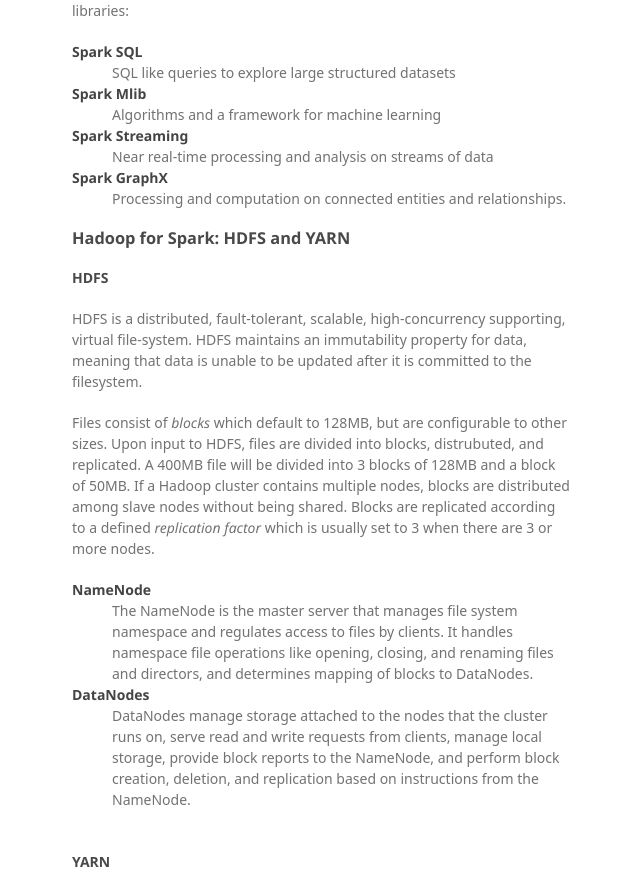
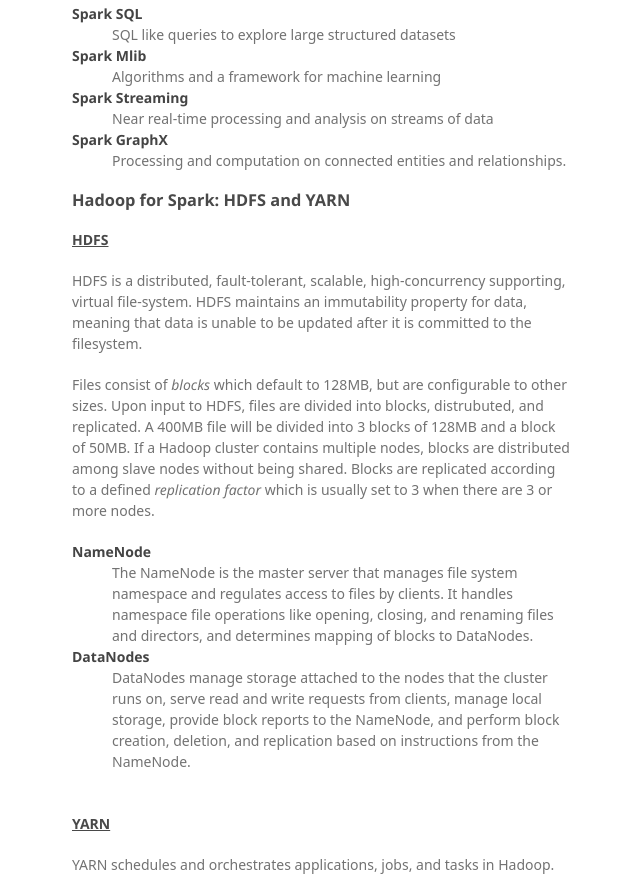
Before and after one commit to shoedog/howto, a plain HTML site: page index.html in a window 1280 px wide. Shown: the part 1116-2005 px from the top of the page, without its empty margins (498-1138 px from the left). Drawn offline with Linux system fonts and the light colour scheme; a web font is replaced by a local one.

Commit message:
Update index.html

```diff
--- a/index.html
+++ b/index.html
@@ -35,7 +35,6 @@
 <a id="spark-overview" class="anchor" href="#spark-overview" aria-hidden="true"><span aria-hidden="true" class="octicon octicon-link"></span></a>Spark Overview</h3>
 
 <article>
-                    <h3>Spark Overview</h3>
                     <p>
                         Spark is an open source distributed computing data processing framework. Spark allows for data sharing between processing steps, in contrast
                          to Hadoop's requirement of persisting data to disk at each step. It was started at UC Berkeley in 2009, by Matei Zaharia.
@@ -44,6 +43,7 @@
                     <p>
                         Spark can be used for four styles of data analysis and processing. These are
                         batch, streaming, iterative, and interactive.
+                      </p>
                         <dl>
                             <dt>Batch</dt>
                             <dd>Manipulating large datasets, typically performing map-reduce jobs</dd>
@@ -54,7 +54,7 @@
                             <dt>Interactive</dt>
                             <dd>Data exploration of large chunks of data</dd>
                         </dl>
-                    </p>
+
                     <p>
                         Spark enables creating complex, multi-stage data processing routines, and provides a high-level API and fault tolerance. It was developed
                         as an alternative to using MapReduce on Hadoop for interactive queries or real-time, low-latency applications. Spark uses a distributed,
@@ -74,6 +74,7 @@
                     <p>
                         Spark operates in three modes: single mode which is standalone on a single machine, distributed on YARN, or distributed on Mesos which is a cluster
                         manager developed with Spark at Berkeley. Spark includes the following libraries:
+                      </p>
                         <dl>
                             <dt>Spark SQL</dt>
                             <dd>SQL like queries to explore large structured datasets</dd>
@@ -84,12 +85,12 @@
                             <dt>Spark GraphX</dt>
                             <dd>Processing and computation on connected entities and relationships.</dd>
                         </dl>
-                    </p>
+
                 </article>
                 <Divider />
                 <article>
                     <h3>Hadoop for Spark: HDFS and YARN</h3>
-                    <h4>HDFS</h4>
+                    <h4 style="text-decoration: underline">HDFS</h4>
                     <p>
                         HDFS is a distributed, fault-tolerant, scalable, high-concurrency supporting, virtual file-system. HDFS maintains an immutability
                         property for data, meaning that data is unable to be updated after it is committed to the filesystem.
@@ -109,7 +110,7 @@
                              provide block reports to the NameNode, and perform block creation, deletion, and replication based on instructions from the NameNode.</dd>
                     </dl>
                     <br />
-                    <h4>YARN</h4>
+                    <h4 style="text-decoration: underline">YARN</h4>
                     <p>
                         YARN schedules and orchestrates applications, jobs, and tasks in Hadoop.
                     </p>
```
